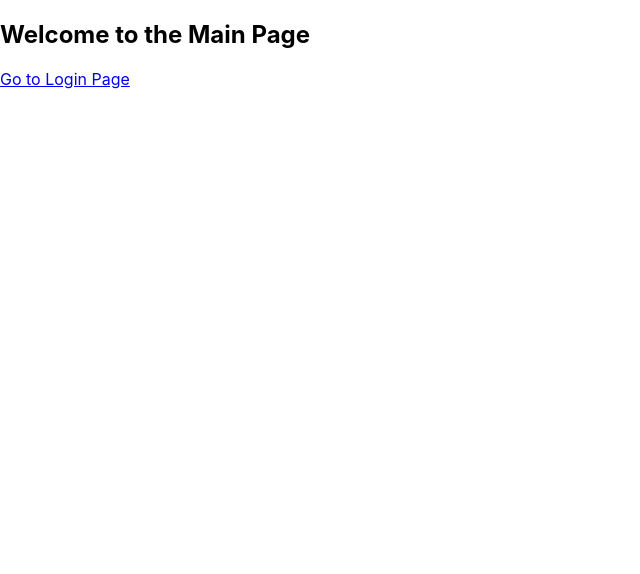
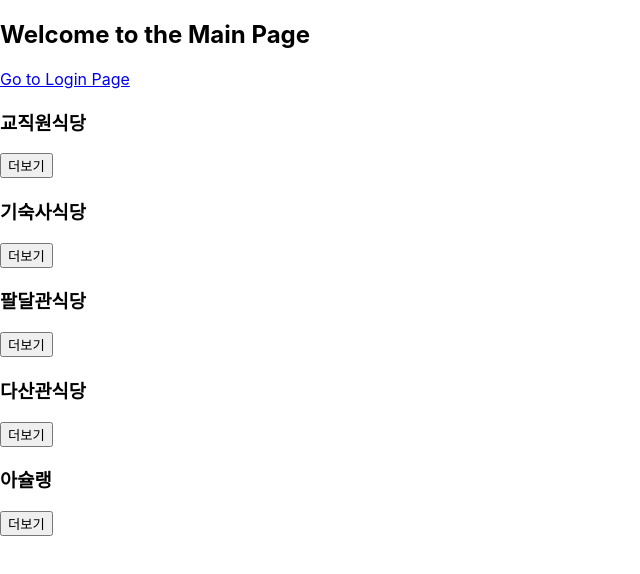
Before and after one commit to AJOU-SE/SE-frontend, a React (Create React App) app: page / in a window 1280 px wide. Shown: the top 574 px of the page, without its empty margins (0-640 px from the left). Built offline with nearby package versions, Linux system fonts and the light colour scheme.

Commit message:
'cafeteria_toggle'

```diff
--- /dev/null
+++ b/src/component/cafeteria_list.js
@@ -0,0 +1,15 @@
+export const cafeteria_list = {
+    "resultCount":5,
+    "results": [
+   {"name":"교직원식당", "loc":"기숙사식당동 2층", "num":"031-219-2147", "time":"11:00-19:00", "breaktime":"14:00-17:00", "cf":"방학중 석식 미운영"},
+   {"name":"기숙사식당", "loc":"기숙사식당동 1층", "num":"031-219-2148", "time":"11:00-16:30", "breaktime":"14:00-16:30", "cf":"8:00-10:00 조식운영 (take-out만 가능)"},
+   {"name":"팔달관식당", "loc":"팔달관 1층", "num":"031-219-2272", "time":"11:30-20:00", "breaktime":"14:30-17:00", "cf":""},
+   {"name":"다산관식당", "loc":"다산관 1층", "num":"031-219-2975", "time":"11:30-20:00", "breaktime":"14:30-17:00", "cf":""},
+   {"name":"아슐랭", "loc":"제 1학생회관(구학생회관) 1층", "num":"031-212-6662", "time":"10:30-19:00", "breaktime":"", "cf":"last-order 18:30"},
+//    {"name":"선인재식당", "loc":"송재관(의학관) 지하1층", "num":"031-219-5348", "time":"11:30-20:00", "breaktime":"14:30-17:00", "cf":""},
+//    {"name":"연암관 레스토랑(코너스톤)", "loc":"연암관 12층", "num":"031-254-8855", "time":"", "breaktime":"", "cf":""},
+    ]
+   }
+
+
+export default cafeteria_list;
--- a/src/component/main.js
+++ b/src/component/main.js
@@ -1,9 +1,18 @@
-import React, { useContext } from 'react';
+import React, { useContext, useState } from 'react';
 import { Link } from 'react-router-dom';
 import { UserContext } from '../App';
+import cafeteria_list from './cafeteria_list'
 
 function Main() {
   const { loggedIn, userId, handleLogout } = useContext(UserContext);
+  const [expanded, setExpanded] = useState({});
+
+  const toggleExpand = (index) => {
+    setExpanded((prevState)=>({
+      ...prevState, [index]:!prevState[index],
+    }));
+  }
+
 
   return (
     <div>
@@ -18,6 +27,28 @@ function Main() {
           <Link to="/login">Go to Login Page</Link>
         </div>
       )}
+
+      {cafeteria_list.results.map((cafeteria,index)=>(
+        <div key={index} >
+          <h3>{cafeteria.name}</h3>
+          <button onClick={()=>toggleExpand(index)}>
+            {expanded[index] ? '접기' : '더보기'}
+          </button>
+          {expanded[index] && (
+            <div>
+              <p>위치 : {cafeteria.loc}</p>
+              <p>전화번호 : {cafeteria.num}</p>
+              <p>운영시간 : {cafeteria.time}</p>
+              {cafeteria.breaktime && (
+                <p>break-time : {cafeteria.breaktime}</p> )}
+              {cafeteria.cf && (
+                <p>* {cafeteria.cf}</p> )}
+            </div>
+          )}
+
+        </div>
+      ))}
+
     </div>
   );
 }
```
Also changed, not shown: 14 other files (tests, documents, lock files or other folders).
